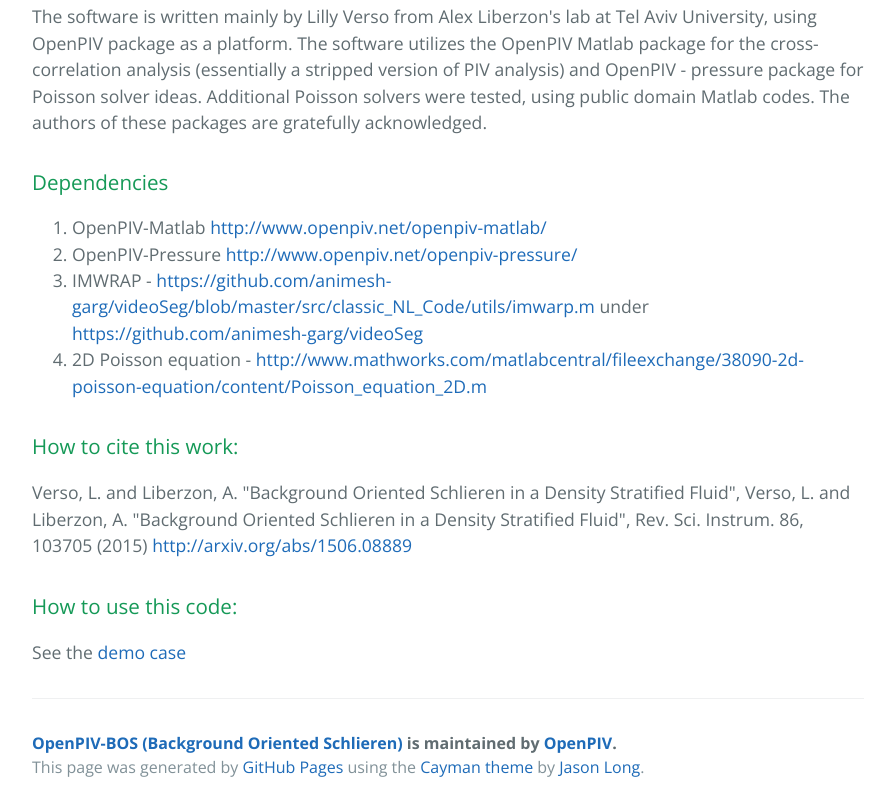
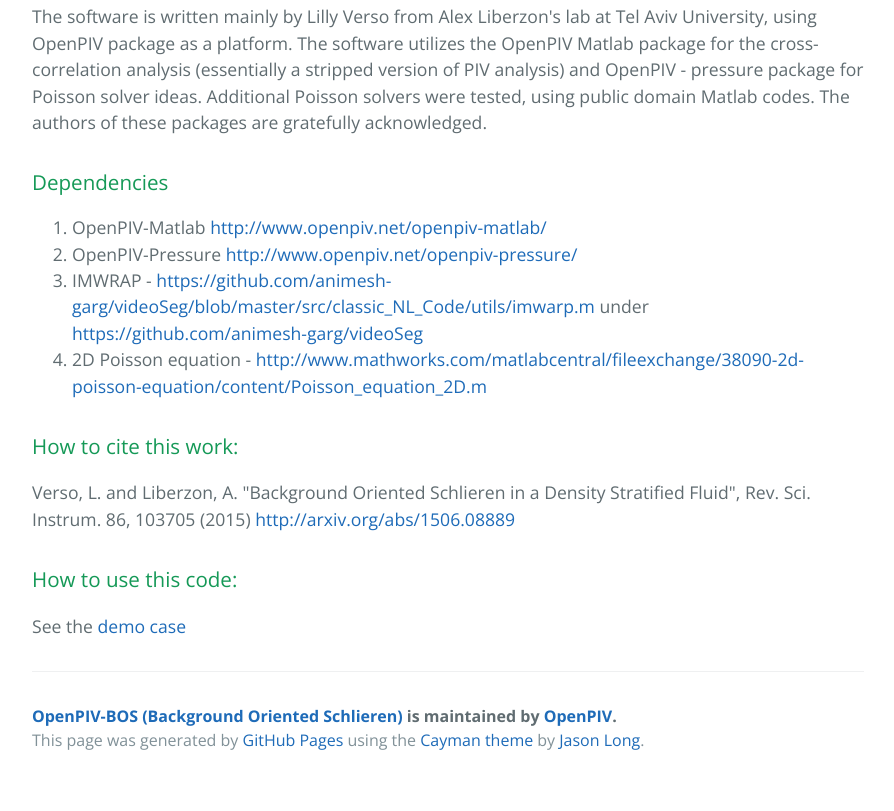
Before and after one commit to OpenPIV/bos, a plain HTML site: page index.html in a window 1280 px wide. Shown: the part 1185-1996 px from the top of the page, without its empty margins (192-1086 px from the left). After the commit the page ends 1969 px from the top, so only its background shows below. Drawn offline with nearby package versions, Linux system fonts and the light colour scheme.

Commit message:
Update index.html

```diff
--- a/index.html
+++ b/index.html
@@ -64,7 +64,7 @@ Poisson solvers were tested, using public domain Matlab codes. The authors of th
 <h3>
 <a id="how-to-cite-this-work" class="anchor" href="#how-to-cite-this-work" aria-hidden="true"><span class="octicon octicon-link"></span></a>How to cite this work:</h3>
 
-<p>Verso, L. and Liberzon, A. "Background Oriented Schlieren in a Density Stratified Fluid", Verso, L. and Liberzon, A. "Background Oriented Schlieren in a Density Stratified Fluid", Rev. Sci. Instrum. 86, 103705 (2015) <a href="http://arxiv.org/abs/1506.08889">http://arxiv.org/abs/1506.08889</a></p>
+<p>Verso, L. and Liberzon, A. "Background Oriented Schlieren in a Density Stratified Fluid", Rev. Sci. Instrum. 86, 103705 (2015) <a href="http://arxiv.org/abs/1506.08889">http://arxiv.org/abs/1506.08889</a></p>
 
 
 <h3>
```
